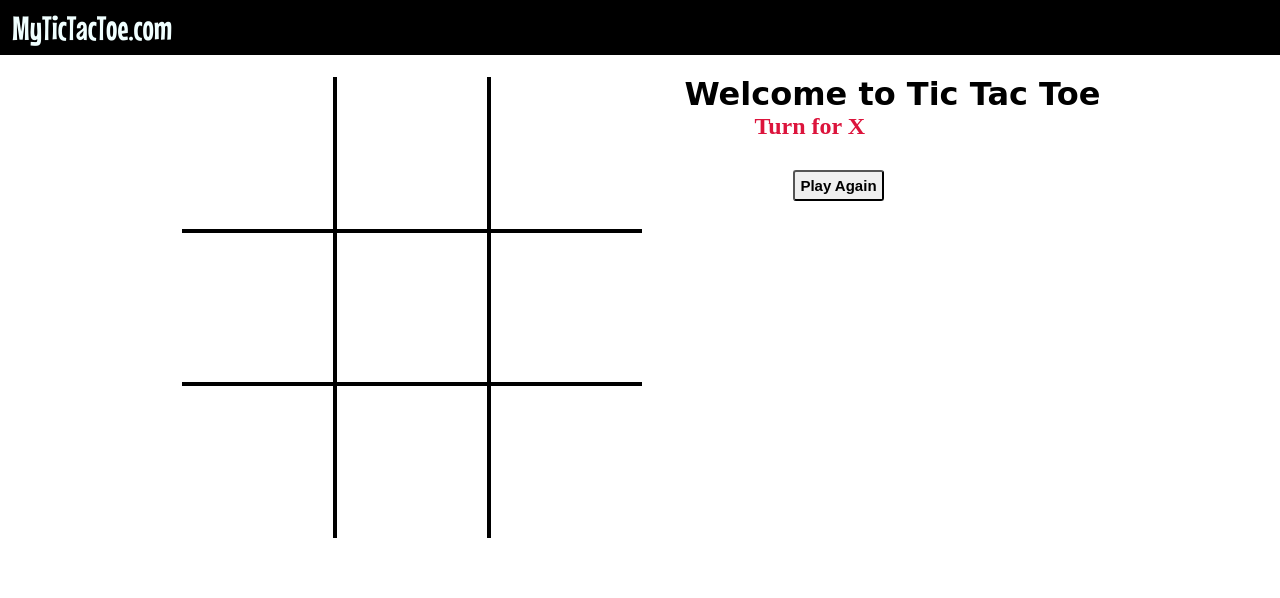
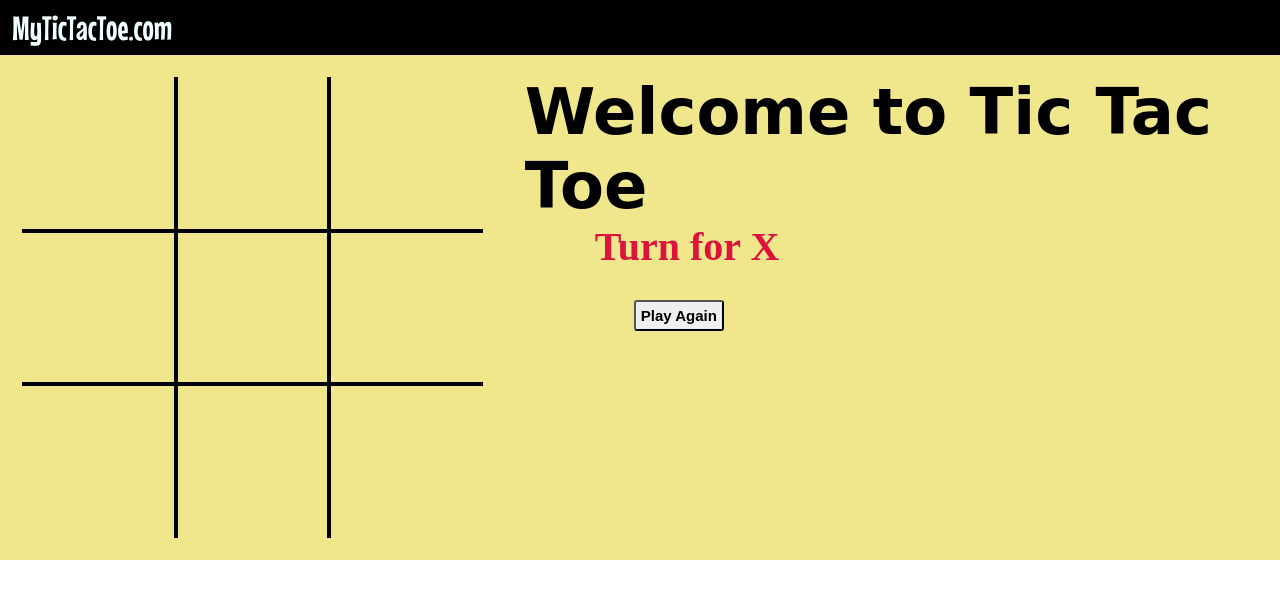
Before and after one commit to BhasinKartik/Tic-Tac-Toe-Game, a plain HTML site: page index.html in a window 1280 px wide. Drawn offline with Linux system fonts and the light colour scheme; a web font is replaced by a local one.

Commit message:
Update style.css

```diff
--- a/style.css
+++ b/style.css
@@ -3,7 +3,9 @@
 *{
     margin: 0px;
     padding: 0px;
+
 }
+
 nav{
     display: flex;
     background-color: black;
@@ -22,7 +24,7 @@ nav ul{
 
 .gameContainer{
 display: flex;
-background-color: white;
+background-color: khaki;
 justify-content: center;
 padding: 20px;
 }
@@ -48,6 +50,7 @@ align-items: center;
 .gameInfo{
     padding-left: 40px;
     font-family: 'Baloo Bhaina 2', cursive;
+    font-size: xx-large;
 }
 .imgBox img{
     width:0;
@@ -83,6 +86,7 @@ align-items: center;
     color:crimson;
     margin-left: 70px;
     margin-top: 150px;
+    font-size: 40px;
 
 }
 .line{
```
